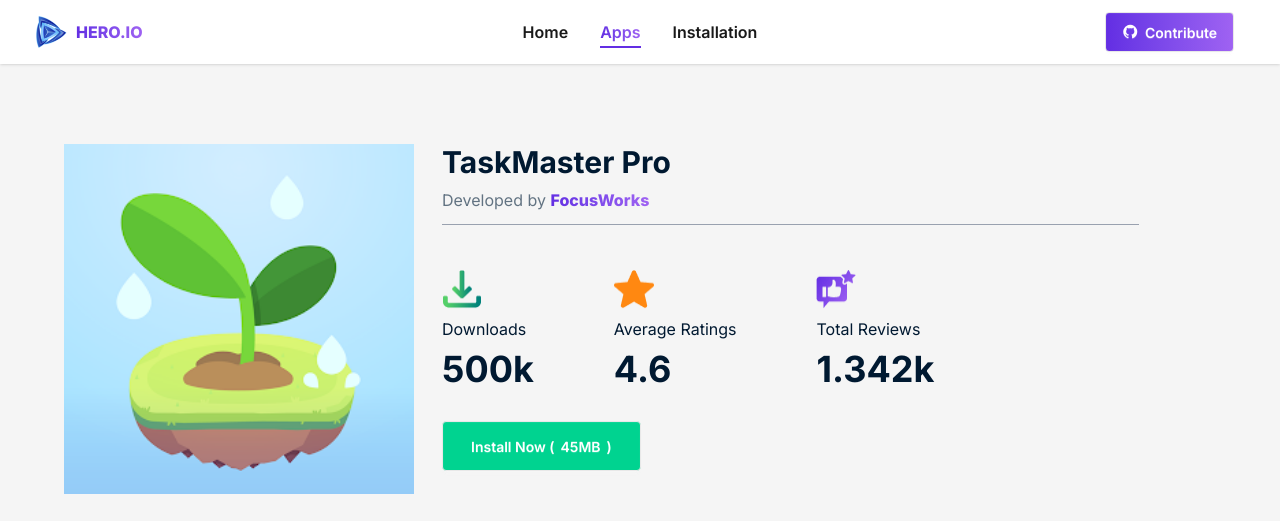
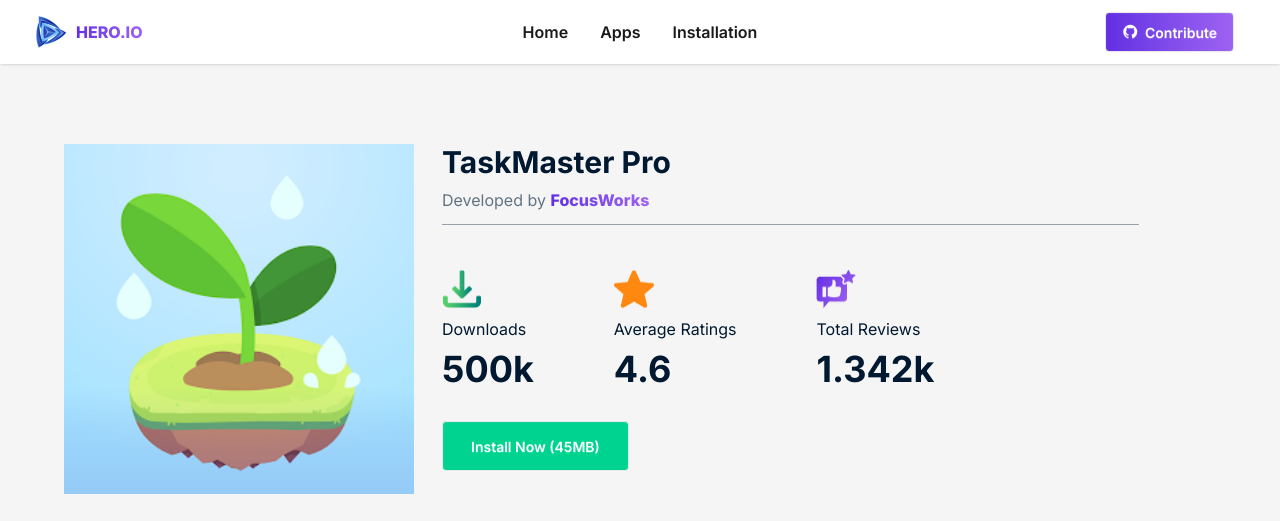
Before and after one commit to niloy1hasan/Hero-io-Apps-Store, a React (Vite) app: page /all-apps/1 in a window 1280 px wide. Shown: the top 521 px of the page. Built offline with nearby package versions, Linux system fonts and the light colour scheme.

Commit message:
install functionality added

```diff
--- a/src/Components/AppInfo/AppInfo.jsx
+++ b/src/Components/AppInfo/AppInfo.jsx
@@ -1,8 +1,25 @@
-import React from 'react';
+import React, { useEffect, useRef, useState } from 'react';
 import { NumberFormat } from '../../utils/NumberFormat';
 
 const AppInfo = ({appInfo}) => {
-    const {title, companyName, ratingAvg, downloads, reviews, size} = appInfo;
+    const installBtn = useRef(null);
+    const [isInstallDisabled, setInstallDisabled] = useState(false);
+    const {id, title, companyName, ratingAvg, downloads, reviews, size} = appInfo;
+
+    const appStates = JSON.parse(localStorage.getItem('installedApps')) || [];
+
+    useEffect(()=>{
+        const installed = appStates.find(item => item.id === id);
+        if(installed) setInstallDisabled(true);
+    }, [id]);
+
+    const installHandle = () => {
+        setInstallDisabled(true);
+
+        const updatedApps = [...appStates, appInfo];
+        localStorage.setItem('installedApps', JSON.stringify(updatedApps));
+    }
+
     return (
         <div className='flex flex-col items-center gap-7 lg:items-start lg:flex-row py-20'>
             <div>
@@ -53,7 +70,7 @@
                 </div>
 
 
-                <button className='btn bg-[#00D390] text-white py-6 px-7'>Install Now (<span>{size}MB</span>)</button>
+                <button ref={installBtn} onClick={installHandle} disabled={isInstallDisabled} className='btn bg-[#00D390] text-white py-6 px-7'>{isInstallDisabled? 'Installed' : `Install Now (${size}MB)`}</button>
             </div>
         </div>
     );
--- a/src/Components/Navbar/Navbar.jsx
+++ b/src/Components/Navbar/Navbar.jsx
@@ -15,9 +15,9 @@
                             <svg xmlns="http://www.w3.org/2000/svg" className="h-5 w-5" fill="none" viewBox="0 0 24 24" stroke="currentColor"> <path strokeLinecap="round" strokeLinejoin="round" strokeWidth="2" d="M4 6h16M4 12h8m-8 6h16" /> </svg>
                         </div>
                         <ul tabIndex="0" className="menu menu-sm font-light dropdown-content bg-base-100 z-1 mt-3 w-[100vw] justify-center items-center p-2 shadow">
-                            <li><NavLink to='/' className='text-[18px]'>Home</NavLink></li>
-                            <li><NavLink to='all-apps' className='text-[18px]'>Apps</NavLink></li>
-                            <li><NavLink to='installation' className='text-[18px]'>Installation</NavLink></li>
+                            <li><NavLink to='/' end className='text-[18px]'>Home</NavLink></li>
+                            <li><NavLink to='/all-apps' end className='text-[18px]'>Apps</NavLink></li>
+                            <li><NavLink to='/installation' end className='text-[18px]'>Installation</NavLink></li>
                         </ul>
                     </div>
 
@@ -32,9 +32,9 @@
 
                 <div className="navbar-center hidden lg:flex">
                     <ul className="flex items-center gap-8 font-semibold px-1 text-black/90">
-                        <li><NavLink to='/' className={({ isActive }) => `cursor-pointer ${isActive ? activeMenuStyle : ""}`}>Home</NavLink></li>
-                        <li><NavLink to='all-apps' className={({ isActive }) => `cursor-pointer ${isActive ? activeMenuStyle : ""}`}>Apps</NavLink></li>
-                        <li><NavLink to='installation' className={({ isActive }) => `cursor-pointer ${isActive ? activeMenuStyle : ""}`}>Installation</NavLink></li>
+                        <li><NavLink to='/' end className={({ isActive }) => `cursor-pointer ${isActive ? activeMenuStyle : ""}`}>Home</NavLink></li>
+                        <li><NavLink to='/all-apps' end className={({ isActive }) => `cursor-pointer ${isActive ? activeMenuStyle : ""}`}>Apps</NavLink></li>
+                        <li><NavLink to='/installation' end className={({ isActive }) => `cursor-pointer ${isActive ? activeMenuStyle : ""}`}>Installation</NavLink></li>
                     </ul>
                 </div>
 
```
